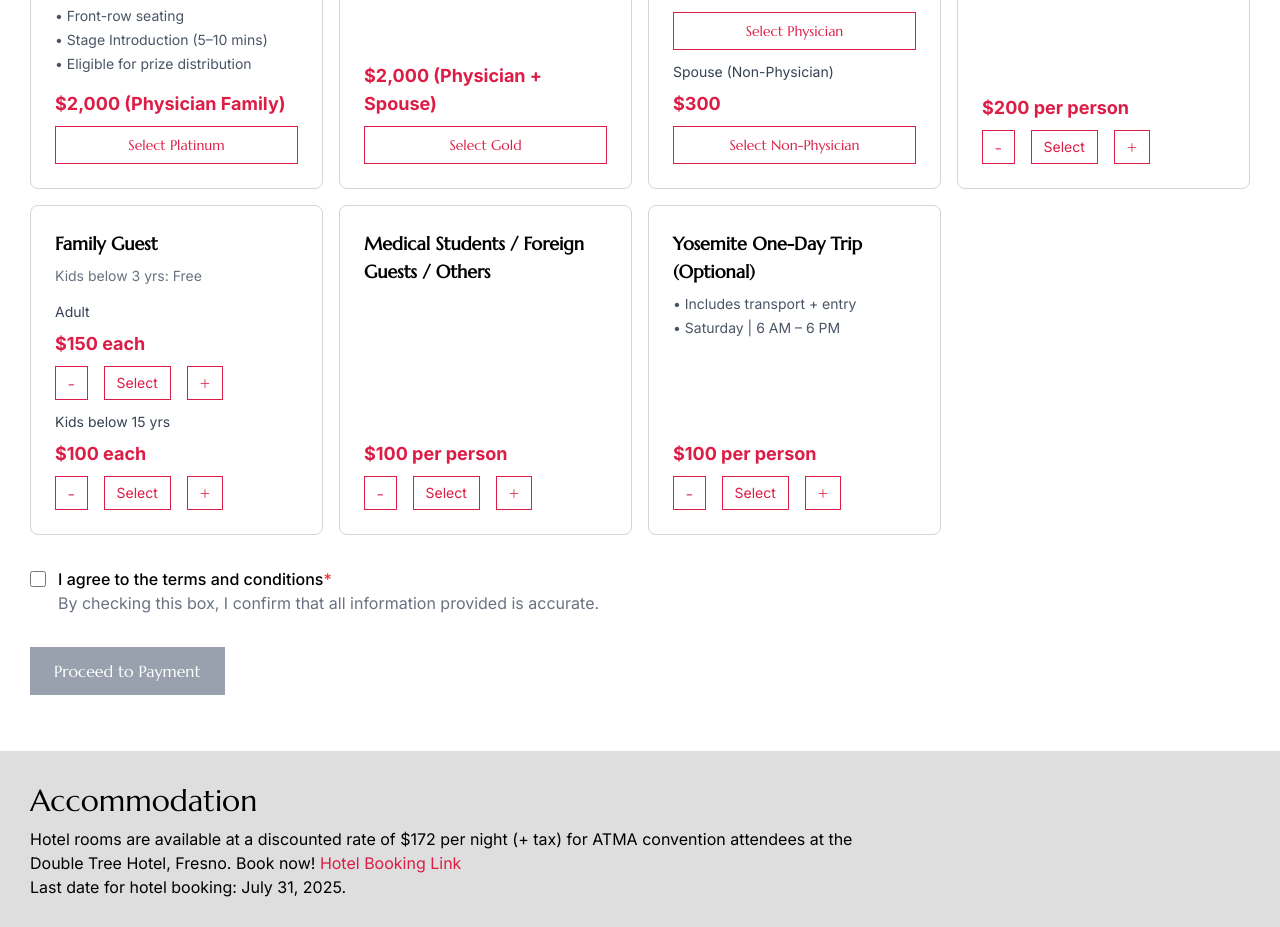
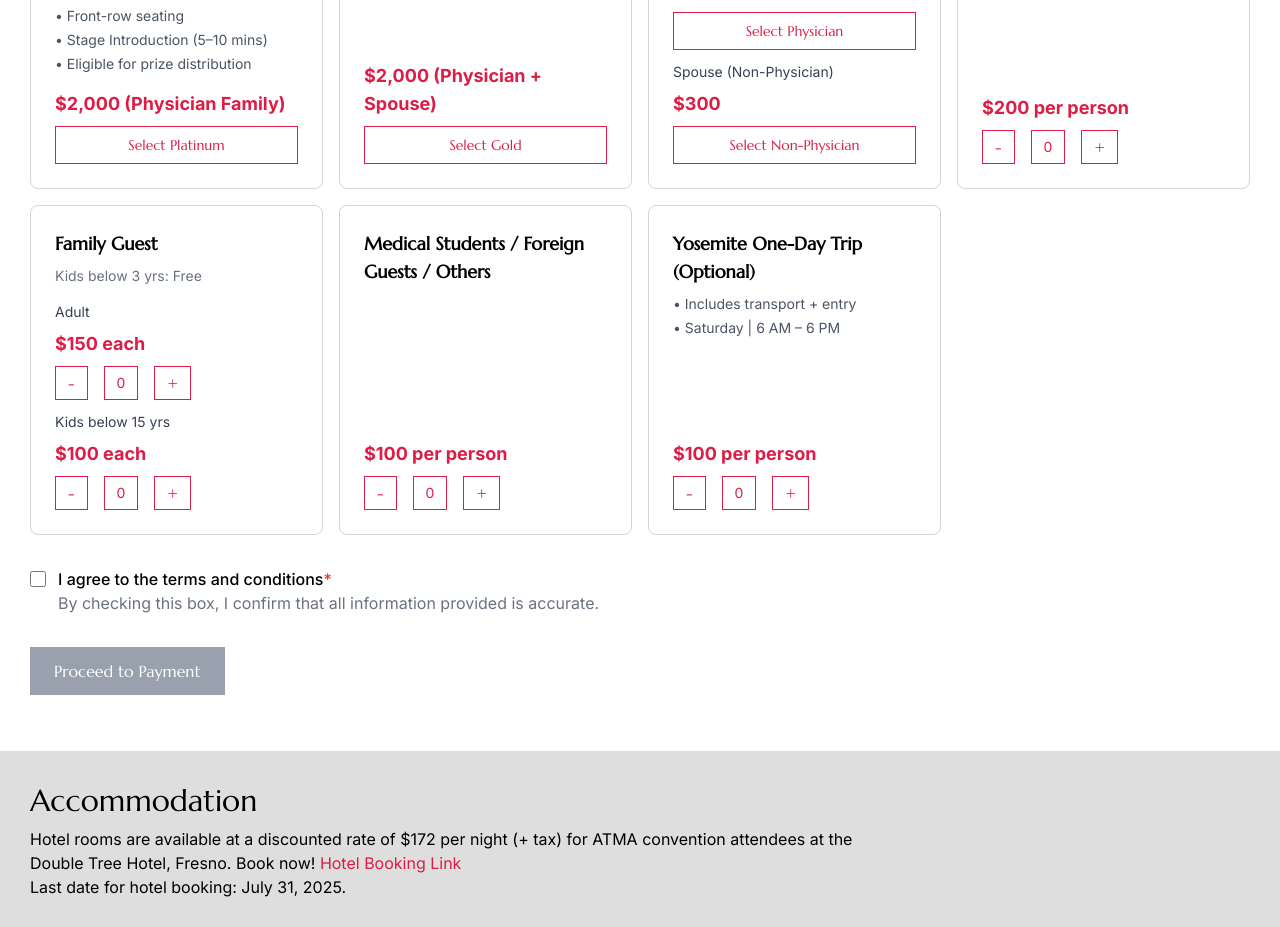
Before and after one commit to employeebhavya/atma-national-convention, a Next.js app: page / in a window 1280 px wide. Shown: the part 3200-4127 px from the top of the page. Built offline with nearby package versions, Linux system fonts and the light colour scheme.

Commit message:
fixed god in same line and select to 0

```diff
--- a/src/components/President.jsx
+++ b/src/components/President.jsx
@@ -14,7 +14,7 @@ function President() {
             quality={100}
             className="w-full h-full object-cover"
           />
-          <h4 className="absolute right-0 bottom-0 text-base bg-[#f9c5d0] p-2 w-[70%] text-center">
+          <h4 className="absolute right-0 bottom-0 text-base bg-[#f9c5d0] p-2 w-[80%] lg:w-[60%] text-center">
             Service to Humanity is Service to God
           </h4>
         </div>
--- a/src/components/RegistrationForm.jsx
+++ b/src/components/RegistrationForm.jsx
@@ -685,7 +685,7 @@ export default function RegistrationForm() {
                                 <span className="text-sm text-[#dc1d46] border border-[#dc1d46] px-3 py-1.5">
                                   {(subOption.value === "family_adult"
                                     ? quantities.familyAdult
-                                    : quantities.familyKids) || "Select"}
+                                    : quantities.familyKids) || "0"}
                                 </span>
                                 <button
                                   type="button"
@@ -761,7 +761,7 @@ export default function RegistrationForm() {
                               ? quantities.specialGuest
                               : option.value === "student_guest"
                               ? quantities.medicalGuest
-                              : quantities.yosemiteGuest) || "Select"}
+                              : quantities.yosemiteGuest) || "0"}
                           </span>
                           <button
                             type="button"
```
